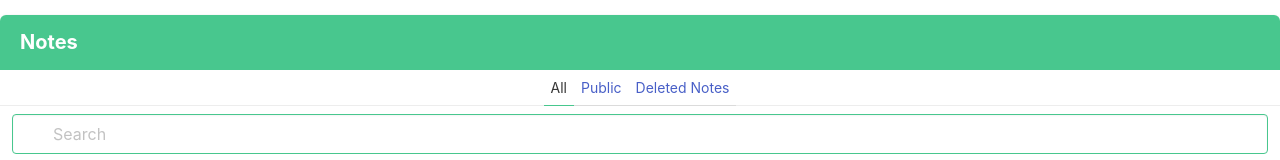
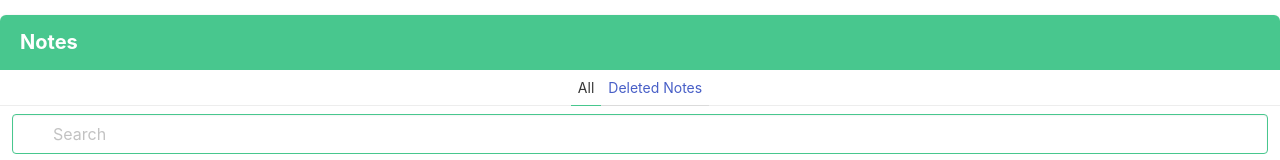
Before and after one commit to amsu21/notes-application, a website: page index2.html in a window 1280 px wide. Shown: the part 150-310 px from the top of the page. Drawn offline with nearby package versions, Linux system fonts and the light colour scheme.

```diff
--- a/index2.html
+++ b/index2.html
@@ -25,7 +25,6 @@
       <p class="panel-heading">Notes</p>
       <p class="panel-tabs">
         <a class="is-active">All</a>
-        <a>Public</a>
         <a>Deleted Notes</a>
       </p>
       <div class="panel-block">
```
